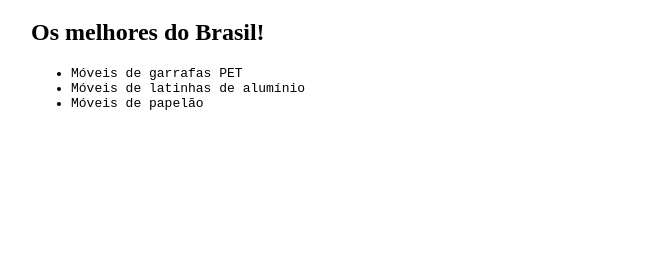
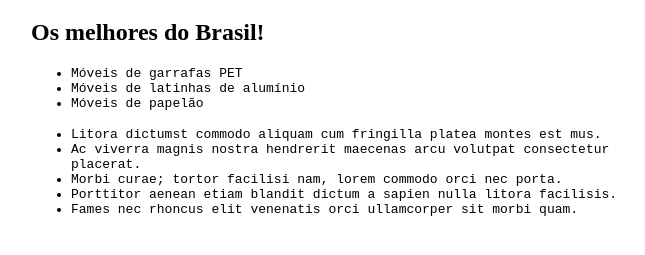
Before and after one commit to fmfrancisco/moveis_ecologicos, a plain HTML site: page index.html in a window 1280 px wide. Shown: the part 61-316 px from the top of the page, without its empty margins (289-934 px from the left). Drawn offline with Linux system fonts and the light colour scheme.

Commit message:
Inserindo novas funcionalidades

```diff
--- a/index.html
+++ b/index.html
@@ -16,5 +16,22 @@
             <li>Móveis de latinhas de alumínio</li>
             <li>Móveis de papelão</li>
         </ul>
+        <ul>
+            <li>
+            Litora dictumst commodo aliquam cum fringilla platea montes est mus.
+            </li>
+            <li>
+            Ac viverra magnis nostra hendrerit maecenas arcu volutpat consectetur placerat.
+            </li>
+            <li>
+            Morbi curae; tortor facilisi nam, lorem commodo orci nec porta.
+            </li>
+            <li>
+            Porttitor aenean etiam blandit dictum a sapien nulla litora facilisis.
+            </li>
+            <li>
+            Fames nec rhoncus elit venenatis orci ullamcorper sit morbi quam.
+            </li>
+            </ul>
     </body>
 </html>
```
